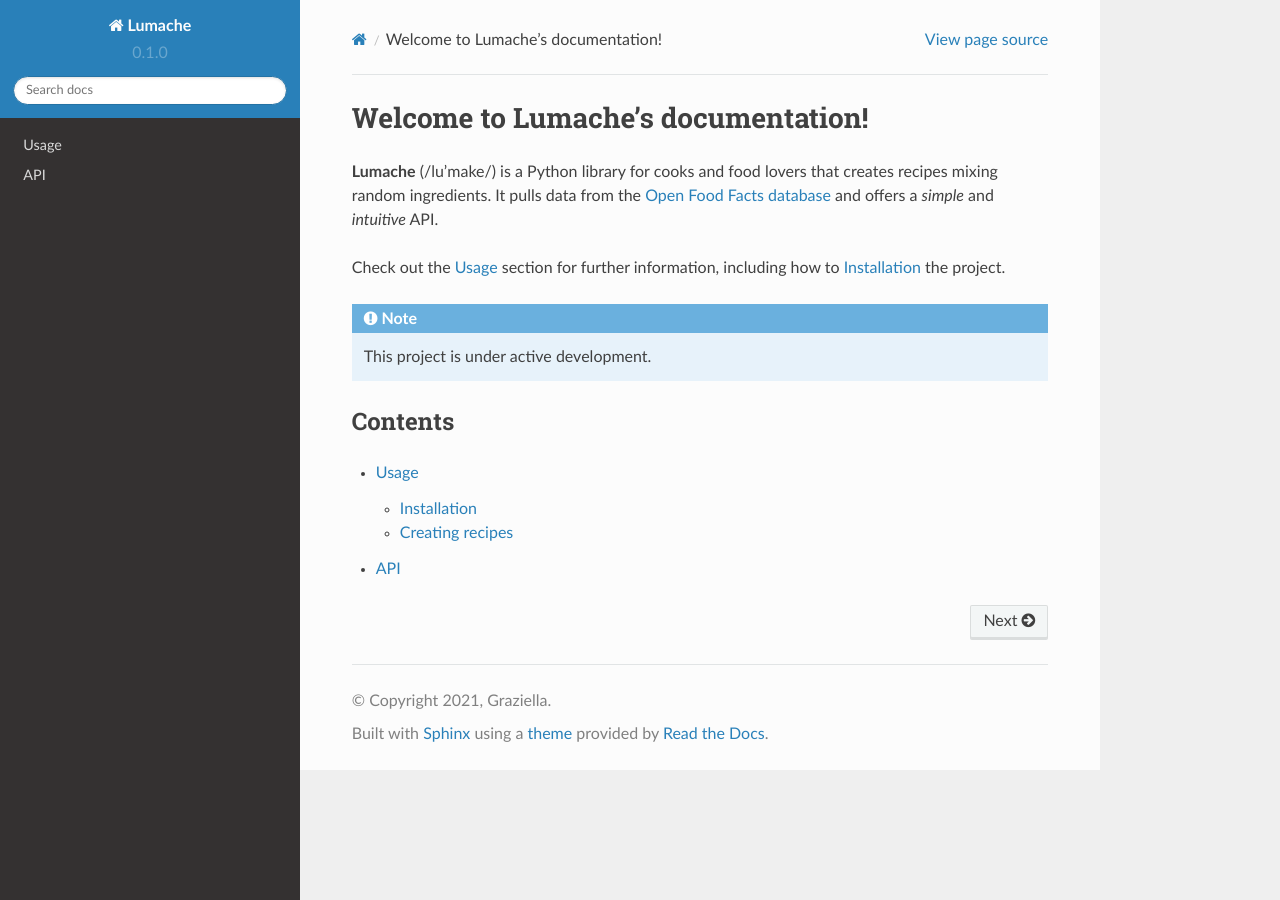
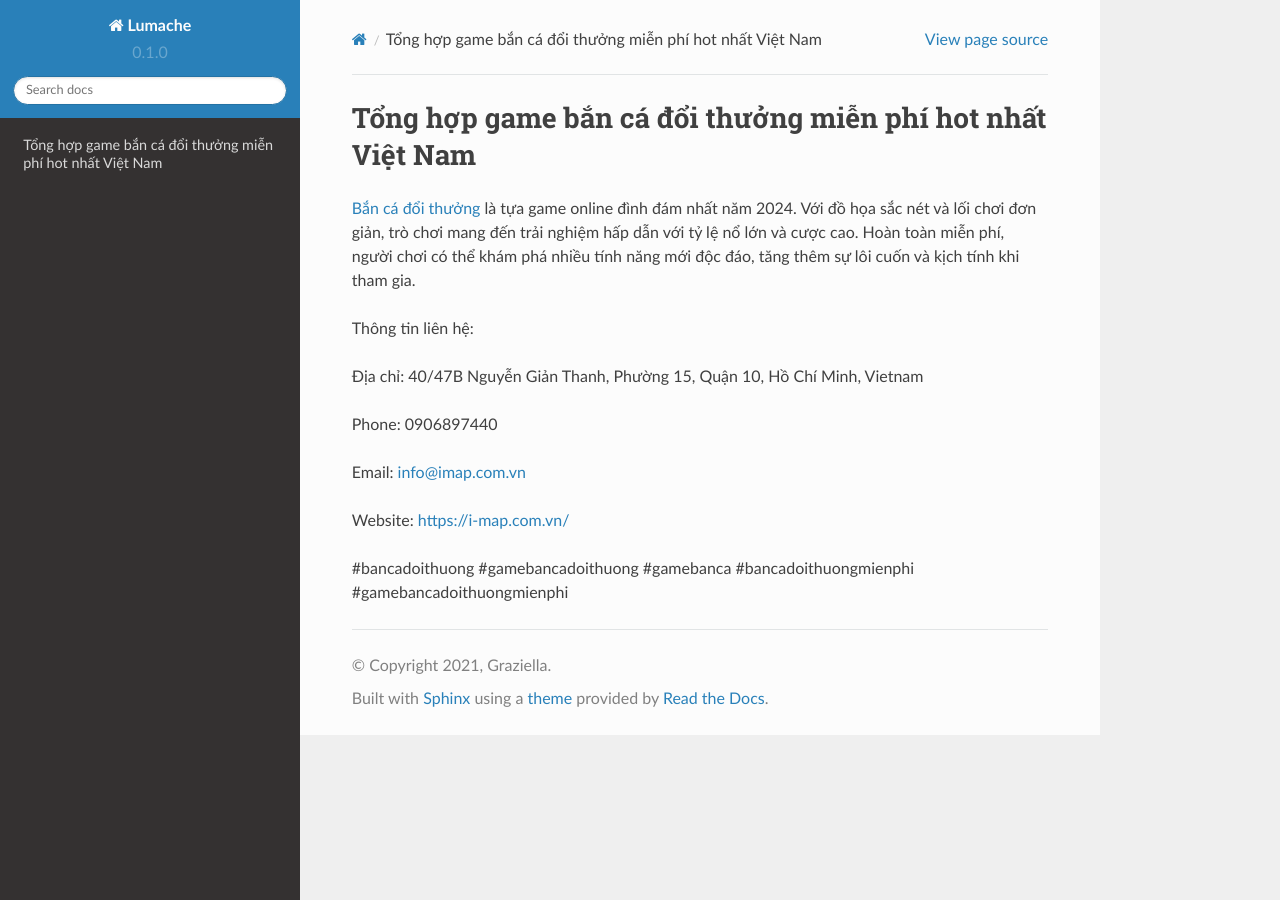
Before and after one commit to vanthanhtuan2022/imapcomvn, a Sphinx documentation site: the page built from docs/source/index.rst, in a window 1280 px wide. Built offline with Sphinx 7.4.7 and the Read the Docs theme 2.0.0, drawn with Linux system fonts in a browser that asks for light colours.

Commit message:
Update index.rst

```diff
--- a/docs/source/index.rst
+++ b/docs/source/index.rst
@@ -1,22 +1,16 @@
-Welcome to Lumache's documentation!
+Tổng hợp game bắn cá đổi thưởng miễn phí hot nhất Việt Nam
 ===================================
 
-**Lumache** (/lu'make/) is a Python library for cooks and food lovers
-that creates recipes mixing random ingredients.
-It pulls data from the `Open Food Facts database <https://world.openfoodfacts.org/>`_
-and offers a *simple* and *intuitive* API.
+`Bắn cá đổi thưởng <https://i-map.com.vn/>`_ là tựa game online đình đám nhất năm 2024. Với đồ họa sắc nét và lối chơi đơn giản, trò chơi mang đến trải nghiệm hấp dẫn với tỷ lệ nổ lớn và cược cao. Hoàn toàn miễn phí, người chơi có thể khám phá nhiều tính năng mới độc đáo, tăng thêm sự lôi cuốn và kịch tính khi tham gia.
 
-Check out the :doc:`usage` section for further information, including
-how to :ref:`installation` the project.
+Thông tin liên hệ:
 
-.. note::
+Địa chỉ: 40/47B Nguyễn Giản Thanh, Phường 15, Quận 10, Hồ Chí Minh, Vietnam
 
-   This project is under active development.
+Phone: 0906897440
 
-Contents
---------
+Email: info@imap.com.vn
 
-.. toctree::
+Website: https://i-map.com.vn/
 
-   usage
-   api
+#bancadoithuong #gamebancadoithuong #gamebanca #bancadoithuongmienphi #gamebancadoithuongmienphi
```
